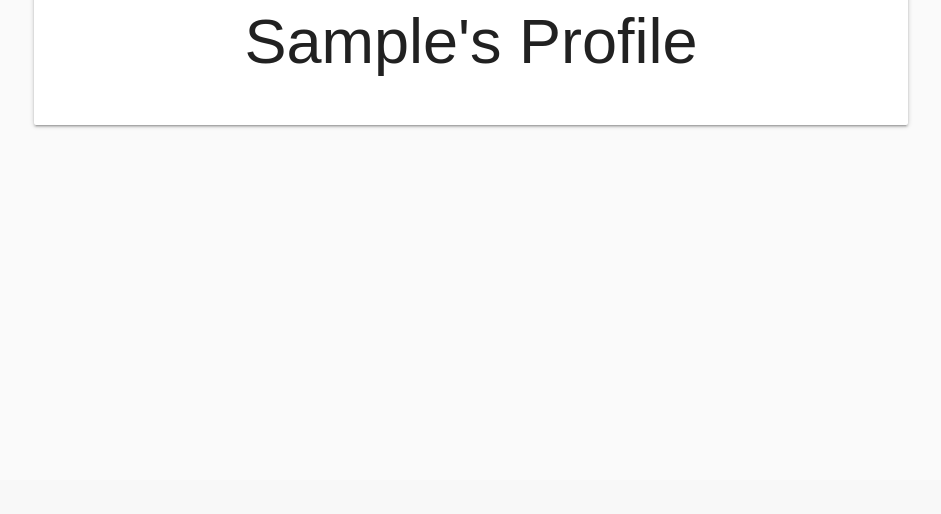
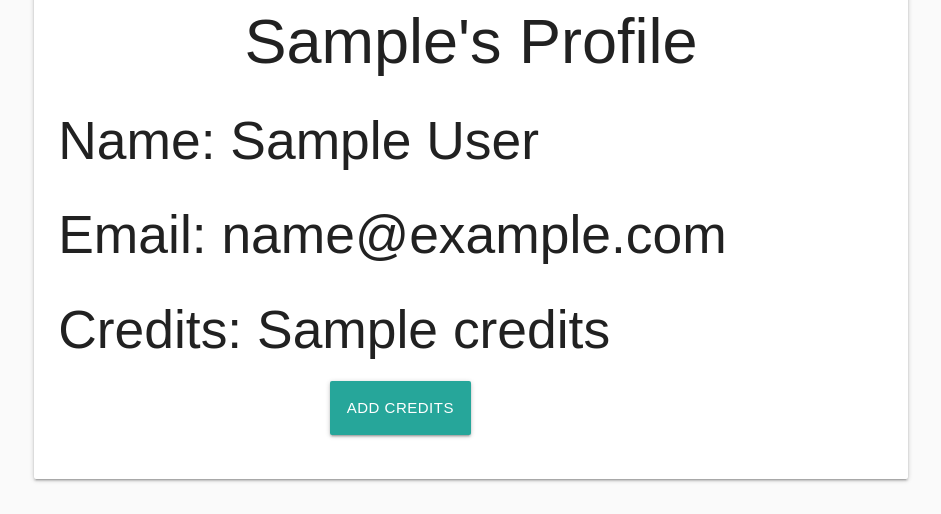
Before and after one commit to Code-Institute-Submissions/josephWoodland-MS3-campaign-DB_OctResub, a Flask app: page /profile/1 in a window 1280 px wide. Shown: the part 320-834 px from the top of the page, without its empty margins (169-1110 px from the left). Before the commit the page ends 448 px from the top, so only its background shows below. Run offline with Flask 2, Linux system fonts and the light colour scheme; the visitor is signed in with stand-in values (Sample User, id 1); a database or web service that is not in the repository returns one stand-in record (values such as "Sample title"); some libraries are stand-ins or nearby versions.

Commit message:
Added user information to the profile page

```diff
--- a/templates/index.html
+++ b/templates/index.html
@@ -100,9 +100,8 @@
       </div>
       {% endfor %} {% endif %} {% endwith %}
     </section>
+    <h1 class="primary-color center-align">Buy-Me-A-Drink.com</h1>
     <main class="container">
-      <h1 class="primary-color center-align">Buy-Me-A-Drink.com</h1>
-
       {% block content %} {% endblock %}
     </main>
     <script
--- a/templates/profile.html
+++ b/templates/profile.html
@@ -3,7 +3,48 @@
 <div class="row">
     <div class="col s12 m12">
         <div class="card-panel">
-        <h1 class="header-color center-align">{{ user.first_name }}'s Profile</h1>
+            <h1 class="header-color center-align">{{ user.first_name }}'s Profile</h1>
+            <h2>Name: {{ user.first_name + ' ' + user.last_name}}</h2>
+            <h2>Email: {{ user.email }}</h2>
+            {% if user.credits %}
+                <h2>Credits: {{ user.credits }}</h2>
+            {% else %}
+                <h2>You have no credits</h2>
+            {% endif %}
+            <div class="row">
+                <a href="#modal1" class="col m2 btn-large offset-m4 modal-trigger">
+                    Add Credits <i class="fas fa-coins"></i>
+                </a>
+            </div>
+
+            <!-- Modal Structure -->
+            <div id="modal1" class="modal">
+                <div class="modal-content">
+                  <h4>Add Credits</h4>
+                  <form class="col s12" method="POST" action="#">
+                    <p>Please enter the amount of credits you would like</p>
+                    <div class="row">
+                      <div class="input-field col s6">
+                        <input
+                          id="add_credits"
+                          name="add_credits"
+                          type="number"
+                          class="validate"
+                        />
+                        <label for="add_credits">amount</label>
+                        <button type="submit" class="btn-large">
+                            Add Credits <i class="fas fa-coins"></i>
+                        </button>
+                      </div>
+                    </div>
+                  </form>
+                </div>
+                <div class="modal-footer">
+                  <a href="#!" class="modal-close"
+                    ><i class="fas fa-times right"></i
+                  ></a>
+                </div>
+              </div>
         </div>
     </div>
 </div>
```
